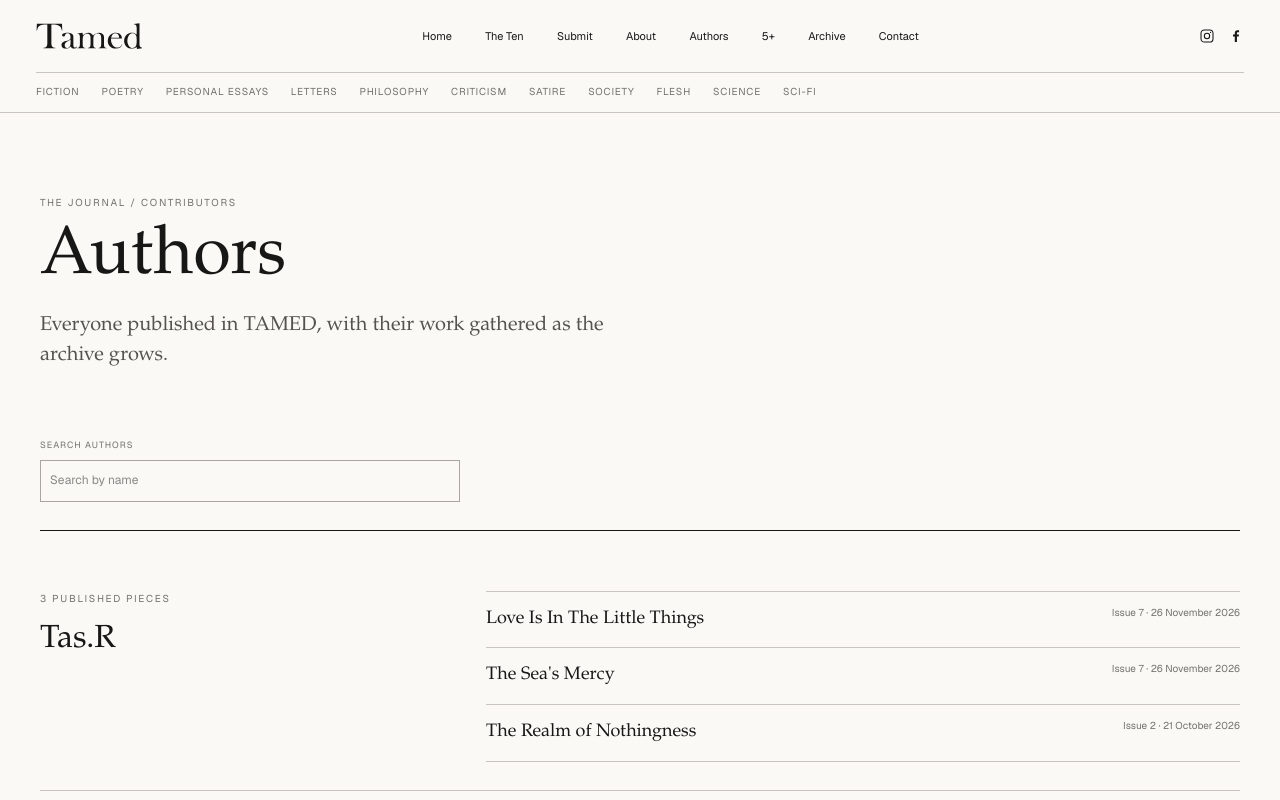
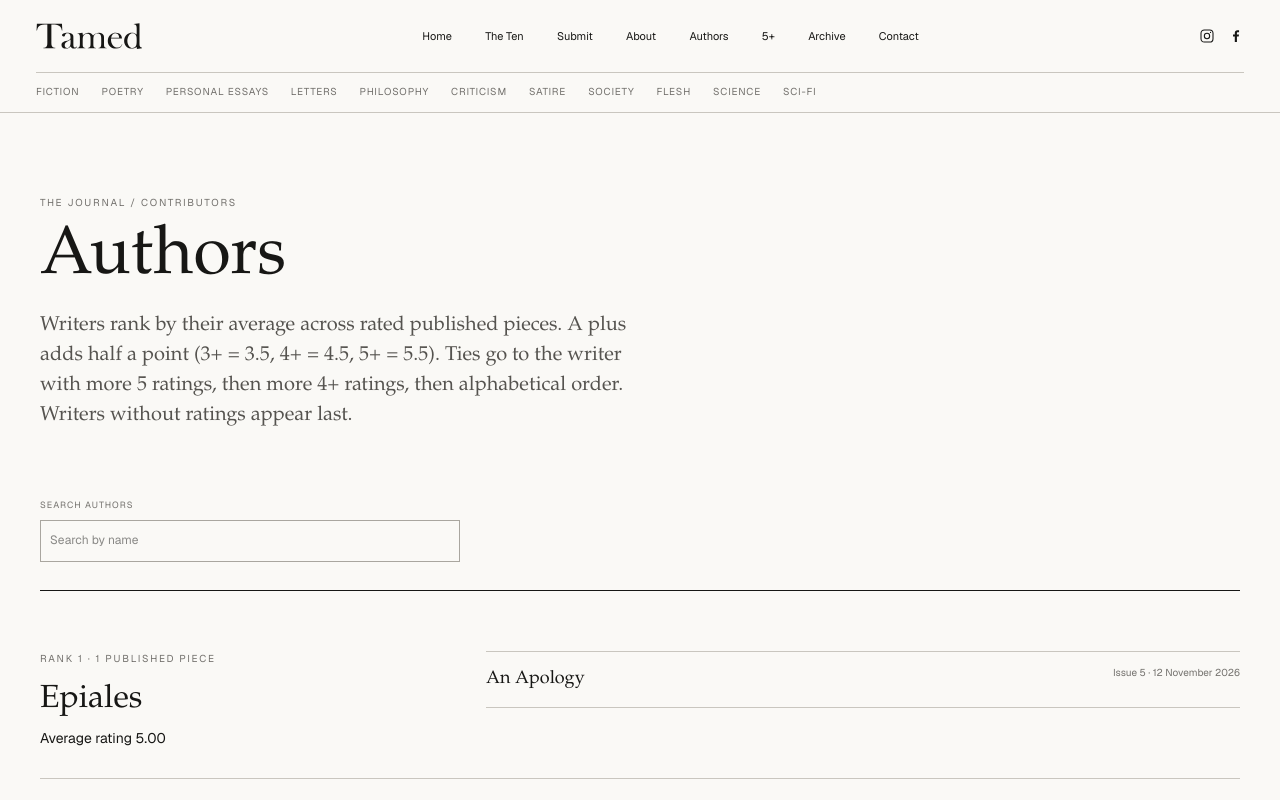
Before and after one commit to Masudhassan36/tamed, a Next.js app: page /authors in a window 1280 px wide. Shown: the top 800 px of the page. Built offline with nearby package versions, Linux system fonts and the light colour scheme; no server answers.

Commit message:
Rank Tamed authors by average editorial rating

```diff
--- a/src/app/authors/page.tsx
+++ b/src/app/authors/page.tsx
@@ -13,7 +13,7 @@ export default function AuthorsPage() {
       <header className="institution-header">
         <p className="eyebrow">The journal / Contributors</p>
         <h1>Authors</h1>
-        <p>Everyone published in TAMED, with their work gathered as the archive grows.</p>
+        <p>Writers rank by their average across rated published pieces. A plus adds half a point (3+ = 3.5, 4+ = 4.5, 5+ = 5.5). Ties go to the writer with more 5 ratings, then more 4+ ratings, then alphabetical order. Writers without ratings appear last.</p>
       </header>
       <AuthorDirectory articles={getPublishedArticles()} />
     </main>
--- a/src/components/AuthorDirectory.tsx
+++ b/src/components/AuthorDirectory.tsx
@@ -2,20 +2,52 @@
 
 import { useMemo, useState } from "react";
 import Link from "next/link";
-import { formatPublicationDate, type Article } from "@/lib/articles";
+import { formatPublicationDate, type Article, type EditorialRating } from "@/lib/articles";
+
+const ratingPoints: Record<EditorialRating, number> = {
+  "2": 2, "2+": 2.5, "3": 3, "3+": 3.5,
+  "4": 4, "4+": 4.5, "5": 5, "5+": 5.5,
+};
 
 export default function AuthorDirectory({ articles }: { articles: Article[] }) {
   const [query, setQuery] = useState("");
   const authors = useMemo(() => {
     const groups = new Map<string, Article[]>();
     for (const article of articles) if (article.author) groups.set(article.author, [...(groups.get(article.author) ?? []), article]);
-    return [...groups.entries()].filter(([name]) => name.toLocaleLowerCase().includes(query.trim().toLocaleLowerCase()));
-  }, [articles, query]);
+    const ranked = [...groups.entries()].map(([name, pieces]) => {
+      const ratings = pieces.flatMap(({ editorialRating }) => editorialRating ? [editorialRating] : []);
+      return {
+        name,
+        pieces,
+        ratedCount: ratings.length,
+        total: ratings.reduce((sum, rating) => sum + ratingPoints[rating], 0),
+        fives: ratings.filter((rating) => rating === "5").length,
+        fourPluses: ratings.filter((rating) => rating === "4+").length,
+      };
+    }).sort((a, b) =>
+      Number(b.ratedCount > 0) - Number(a.ratedCount > 0) ||
+      b.total * a.ratedCount - a.total * b.ratedCount ||
+      b.fives - a.fives ||
+      b.fourPluses - a.fourPluses ||
+      a.name.localeCompare(b.name)
+    );
+    return ranked.map((author, index) => ({
+      ...author,
+      rank: author.ratedCount ? index + 1 : null,
+      average: author.ratedCount ? (author.total / author.ratedCount).toFixed(2) : null,
+    }));
+  }, [articles]);
+  const normalizedQuery = query.trim().toLocaleLowerCase();
+  const visibleAuthors = authors.filter(({ name }) => name.toLocaleLowerCase().includes(normalizedQuery));
   return <>
     <label className="author-search" htmlFor="author-search-input"><span>Search authors</span><input id="author-search-input" type="search" value={query} onChange={(event) => setQuery(event.target.value)} placeholder="Search by name" /></label>
     <section className="institution-section author-list" aria-label="Published authors">
-      {authors.map(([name, pieces]) => <article className="author-entry" key={name}>
-        <div><p className="eyebrow">{pieces.length} {pieces.length === 1 ? "published piece" : "published pieces"}</p><h2>{name}</h2></div>
+      {visibleAuthors.map(({ name, pieces, rank, average }) => <article className="author-entry" key={name}>
+        <div>
+          <p className="eyebrow">{rank !== null && `Rank ${rank} · `}{pieces.length} {pieces.length === 1 ? "published piece" : "published pieces"}</p>
+          <h2>{name}</h2>
+          <p>{average === null ? "No rated pieces yet" : `Average rating ${average}`}</p>
+        </div>
         <div className="author-works">{pieces.map((piece) => <Link className="author-work" href={`/article/${piece.slug}`} key={piece.slug}><span>{piece.title}</span><time dateTime={piece.publishedAt ?? undefined}>Issue {piece.issue} · {formatPublicationDate(piece.publishedAt) ?? "Published"}</time></Link>)}</div>
       </article>)}
     </section>
```
